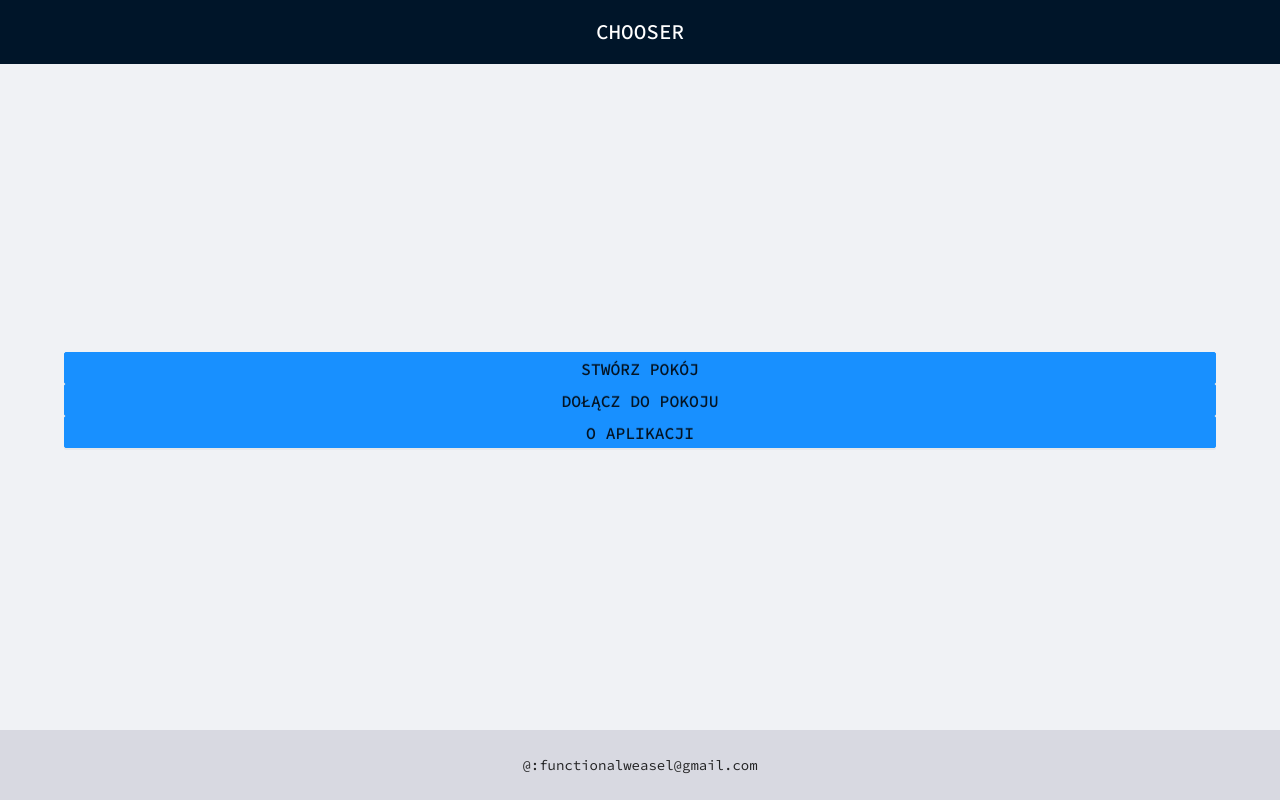
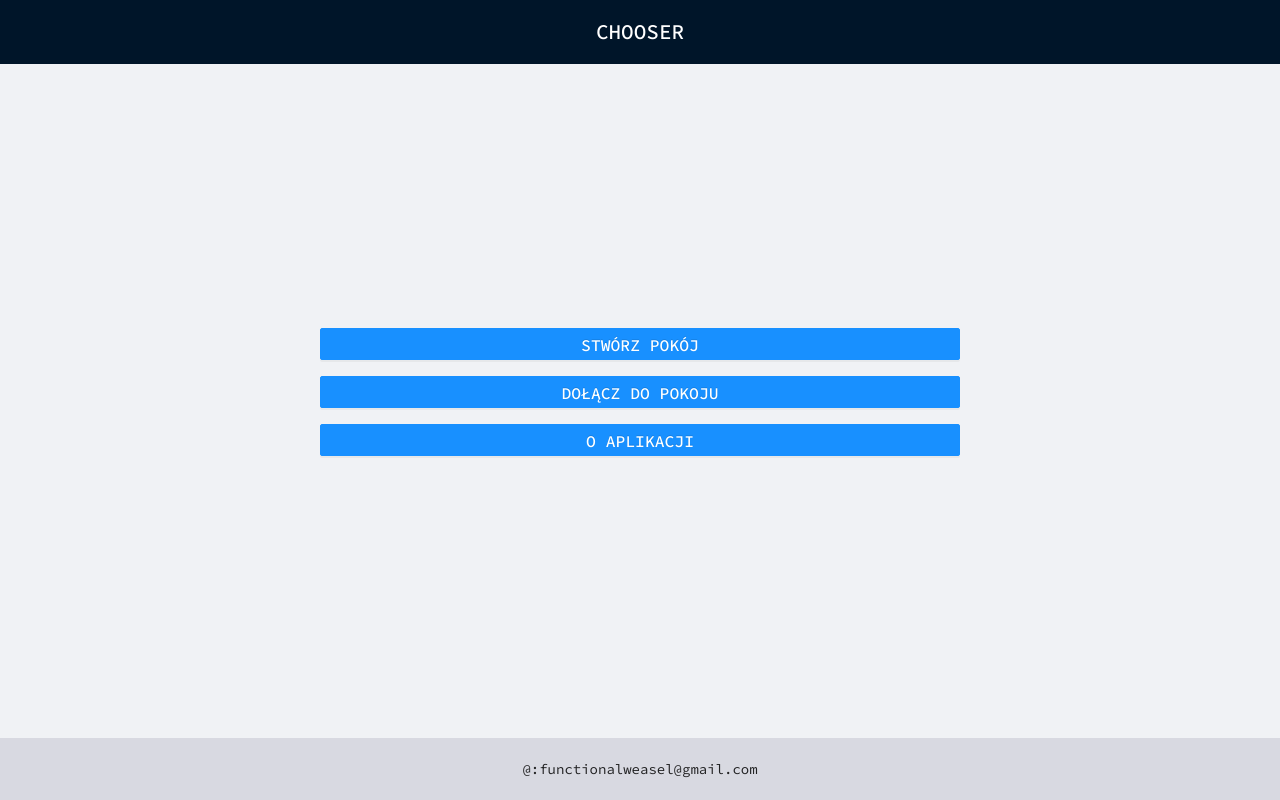
Before and after one commit to seal144/chooser, a React (Create React App) app: page / in a window 1280 px wide. Built offline with nearby package versions, Linux system fonts and the light colour scheme.

Commit message:
feat: home page style

```diff
--- a/src/components/MainMenuButton.jsx
+++ b/src/components/MainMenuButton.jsx
@@ -2,9 +2,11 @@ import React from 'react';
 import { Button } from 'antd';
 import { Link } from 'react-router-dom';
 
+import './ManinMenuButton.scss'
+
 const MainMenuButton = (props) => {
     return (
-        <Button type='primary' block>
+        <Button type='primary' block className = "main-menu-button">
             <Link to={props.path}><h3>{props.text}</h3></Link>
         </Button>
      );
--- /dev/null
+++ b/src/components/ManinMenuButton.scss
@@ -0,0 +1,7 @@
+.main-menu-button {
+    margin-bottom: 2vh;
+
+    & h3 {
+        color: white;
+    }
+}
--- a/src/index.scss
+++ b/src/index.scss
@@ -2,5 +2,3 @@
 @import "./stylesCommon/common.scss";
 @import "./stylesCommon/override.scss";
 @import "./layouts/layout.scss";
-
-@import "./pages/Home.scss";
--- a/src/pages/Home.jsx
+++ b/src/pages/Home.jsx
@@ -1,7 +1,7 @@
 import React from 'react';
-import { Button } from 'antd';
-import { Link } from 'react-router-dom';
 import MainMenuButton from '../components/MainMenuButton';
+
+import './Home.scss';
 
 import {CREATEROOM, JOINROOM, ABOUT} from '../helpers/paths'
 
--- a/src/pages/Home.scss
+++ b/src/pages/Home.scss
@@ -1,7 +1,21 @@
+@import '../stylesCommon/variables.scss';
+
 .home-menu {
-    width: 90%;
+    width: 85%;
     position: absolute;
     top: 50%;
     left: 50%;
     transform: translate(-50%, -50%);
+
+    @media (min-width: $xs) {
+        width: 70%
+    }
+
+    @media (min-width: $md) {
+        width: 60%
+    }
+
+    @media (min-width: $xl) {
+        width: 50%
+    }
 }
--- a/src/stylesCommon/override.scss
+++ b/src/stylesCommon/override.scss
@@ -1,9 +1,7 @@
 @import "./variables.scss";
 
 .ant-layout-footer {
-    @media (max-width: $xs) {
-        padding: 20px 18px;
-    }
+    padding: 20px 18px;
 
     p {
         margin: 0;
```
